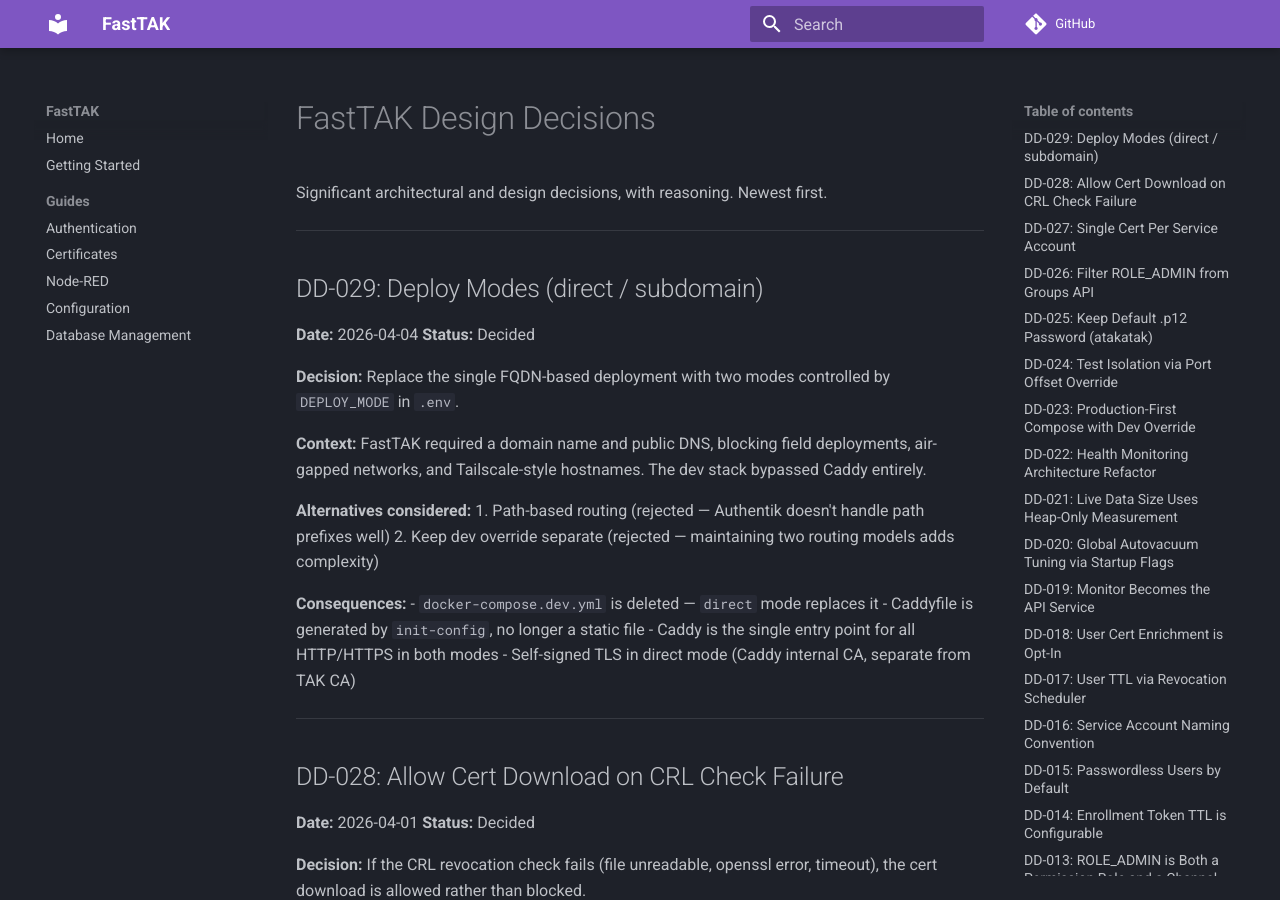
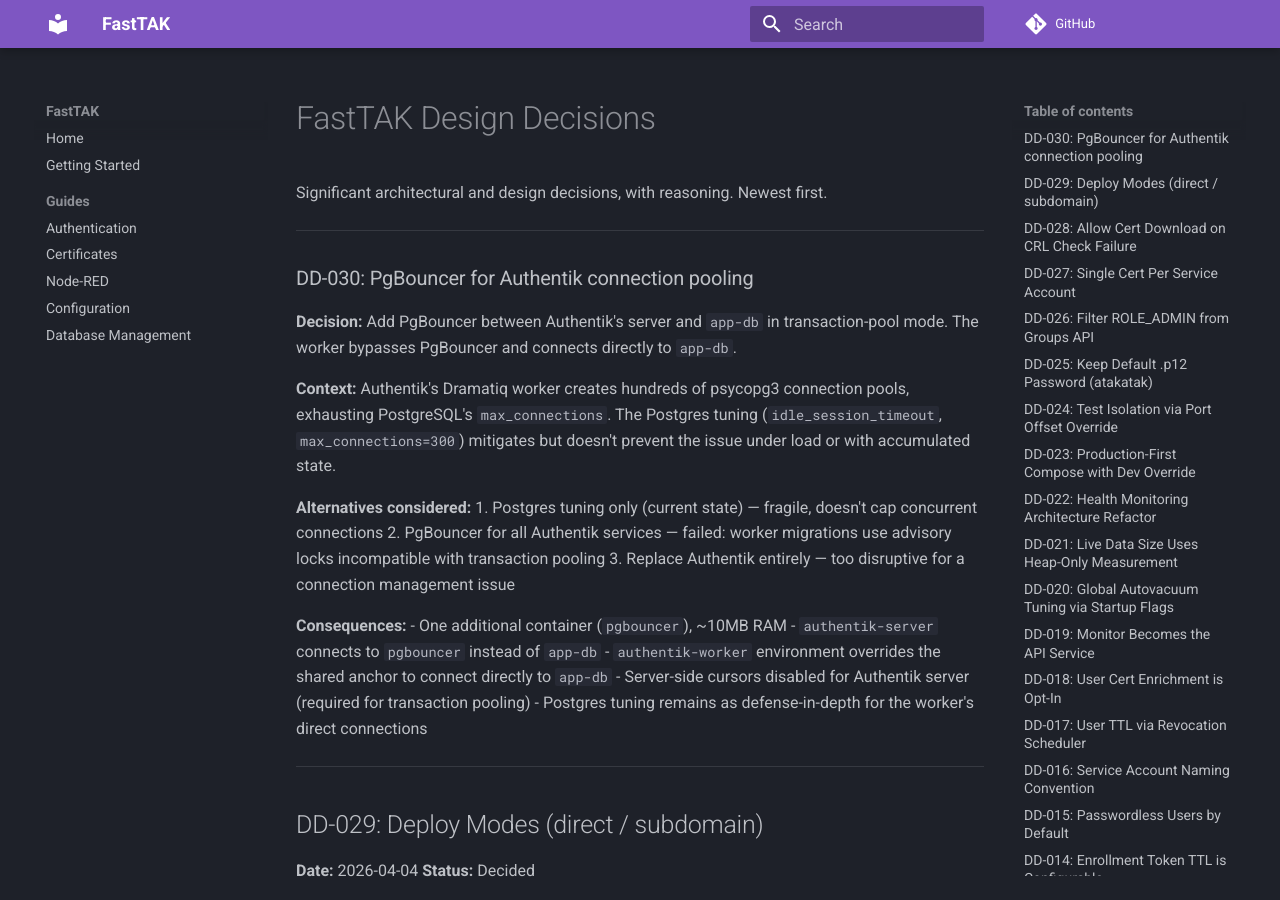
Before and after one commit to pounde/FastTAK, an MkDocs documentation site: the page built from docs/decisions.md, in a window 1280 px wide and 900 px high. Built offline with MkDocs 1.6.1 and Material for MkDocs 9.7.7, drawn with Linux system fonts in a browser that asks for light colours; comment, search, counter and statistics services are not loaded.

Commit message:
feat: add PgBouncer for Authentik connection pooling
Authentik's server connects through PgBouncer (transaction mode,
20-pool).
Worker bypasses PgBouncer for migration advisory locks.
Postgres tuning stays as defense-in-depth.

Addresses #31

```diff
--- a/docs/decisions.md
+++ b/docs/decisions.md
@@ -1,6 +1,26 @@
 # FastTAK Design Decisions
 
 Significant architectural and design decisions, with reasoning. Newest first.
+
+---
+
+### DD-030: PgBouncer for Authentik connection pooling
+
+**Decision:** Add PgBouncer between Authentik's server and `app-db` in transaction-pool mode. The worker bypasses PgBouncer and connects directly to `app-db`.
+
+**Context:** Authentik's Dramatiq worker creates hundreds of psycopg3 connection pools, exhausting PostgreSQL's `max_connections`. The Postgres tuning (`idle_session_timeout`, `max_connections=300`) mitigates but doesn't prevent the issue under load or with accumulated state.
+
+**Alternatives considered:**
+1. Postgres tuning only (current state) — fragile, doesn't cap concurrent connections
+2. PgBouncer for all Authentik services — failed: worker migrations use advisory locks incompatible with transaction pooling
+3. Replace Authentik entirely — too disruptive for a connection management issue
+
+**Consequences:**
+- One additional container (`pgbouncer`), ~10MB RAM
+- `authentik-server` connects to `pgbouncer` instead of `app-db`
+- `authentik-worker` environment overrides the shared anchor to connect directly to `app-db`
+- Server-side cursors disabled for Authentik server (required for transaction pooling)
+- Postgres tuning remains as defense-in-depth for the worker's direct connections
 
 ---
 
```
Also changed, not shown: docker-compose.yml (+35 -2 lines), 1 other file.
